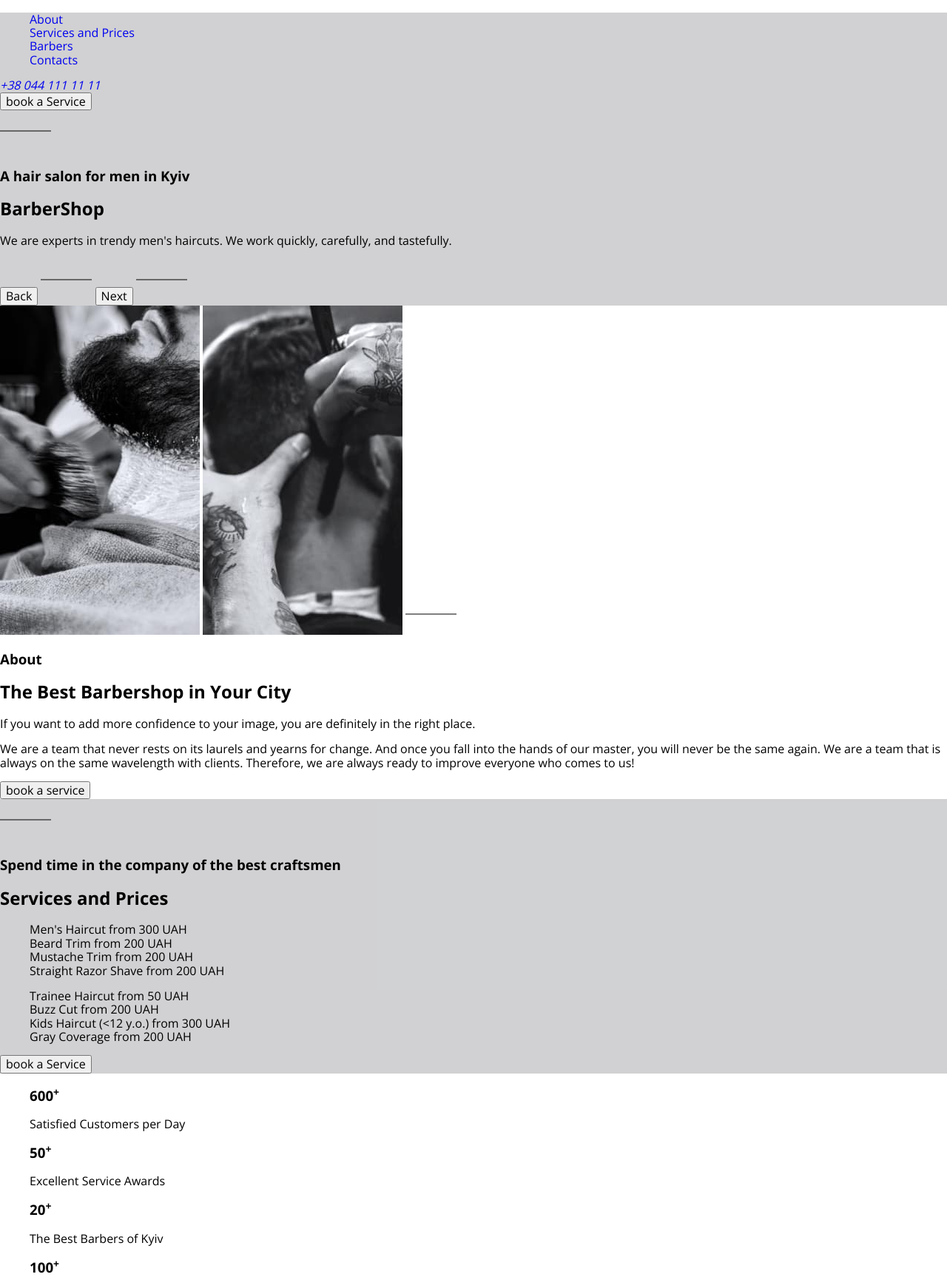
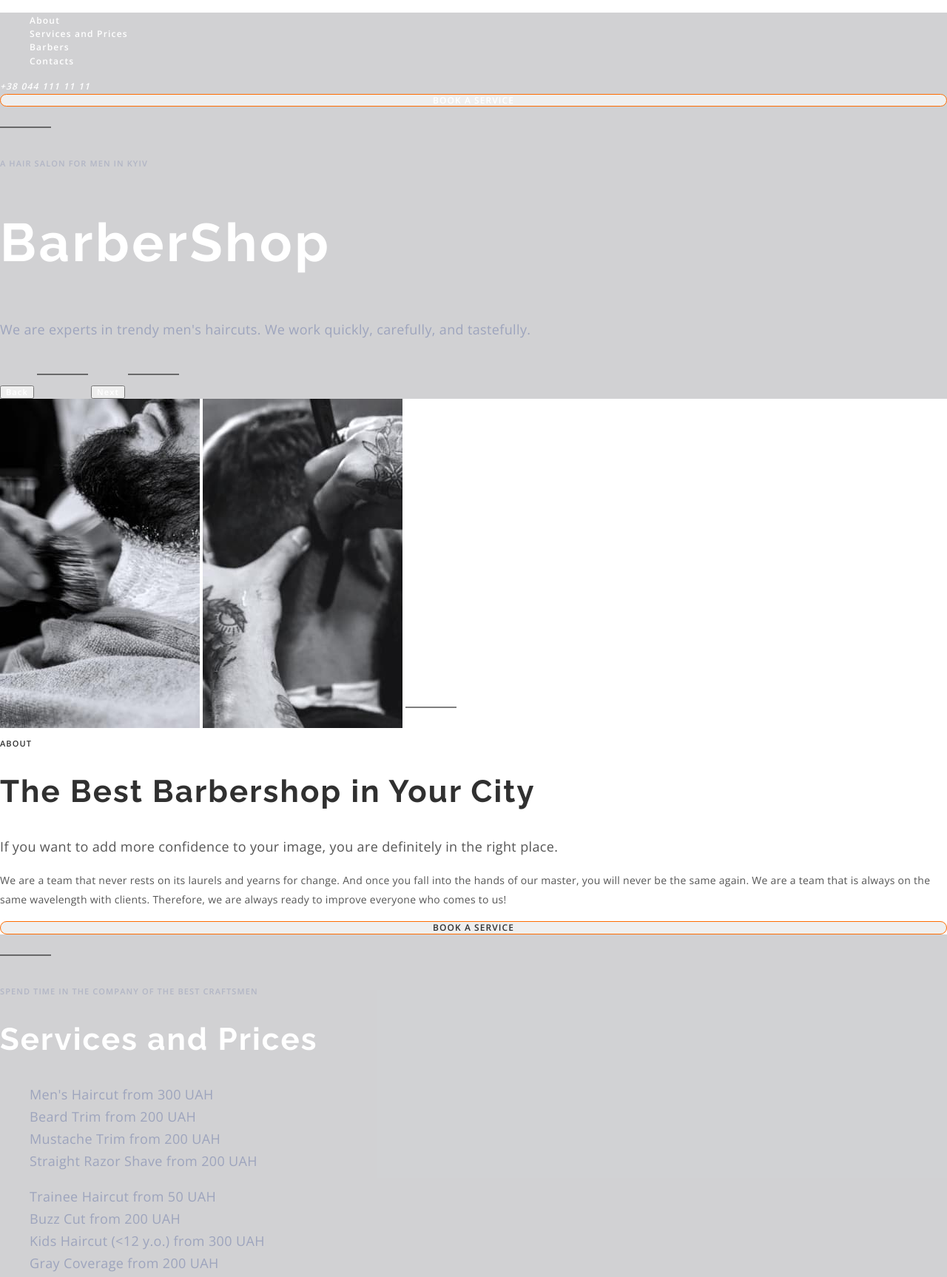
Before and after one commit to Stef712/barber-shop, a plain HTML site: page index.html in a window 1280 px wide. Shown: the part 187-1913 px from the top of the page at 74% size. Drawn offline with nearby package versions, Linux system fonts and the light colour scheme; files whose address does not match are found by name.

Commit message:
css text and color

```diff
--- a/css/styles.css
+++ b/css/styles.css
@@ -41,3 +41,238 @@ ul {
 .suply-background {
   background-color: #f7f7f7;
 }
+
+/* Header Section */
+
+.nav {
+  color: var(--white-color);
+  font-size: 12px;
+  font-weight: 600;
+  letter-spacing: 1.2px;
+  word-wrap: break-word;
+}
+
+.nav:hover,
+.nav:focus {
+  color: var(--brand-color);
+}
+
+.phone {
+  color: white;
+  font-size: 12px;
+  font-weight: 600;
+  text-transform: uppercase;
+  letter-spacing: 1.2px;
+  word-wrap: break-word;
+}
+
+.phone:hover,
+.phone:focus {
+  color: var(--brand-color);
+}
+
+.service-book-white {
+  color: var(--white-color);
+  font-size: 12px;
+  font-weight: 600;
+  text-transform: uppercase;
+  letter-spacing: 1.08px;
+  word-wrap: break-word;
+  width: 100%;
+  height: 100%;
+  border-radius: 25px;
+  border: 1px var(--brand-color) solid;
+}
+
+.service-book-white:hover,
+.service-book-white:focus {
+  color: var(--brand-color);
+}
+
+.gray-subtitle {
+  color: var(--gray-color);
+  font-size: 11px;
+  font-weight: 600;
+  text-transform: uppercase;
+  letter-spacing: 1.1px;
+  word-wrap: break-word;
+}
+
+.hero-title {
+  color: var(--white-color);
+  font-size: 72px;
+  font-family: Raleway;
+  font-weight: 700;
+  letter-spacing: 3.6px;
+  word-wrap: break-word;
+}
+
+.hero-text {
+  color: #9da4bd;
+  font-size: 18px;
+  font-weight: 400;
+  line-height: 30px;
+  letter-spacing: 0.36px;
+  word-wrap: break-word;
+}
+
+.hero-button {
+  color: var(--white-color);
+  font-size: 11px;
+  font-weight: 600;
+  letter-spacing: 1.1px;
+  word-wrap: break-word;
+}
+
+.hero-button:hover,
+.hero-button:focus {
+  color: var(--gray-color);
+}
+
+/* About Section */
+
+.black-subtitle {
+  color: var(--black-color);
+  font-size: 11px;
+  font-weight: 600;
+  text-transform: uppercase;
+  letter-spacing: 1.1px;
+  word-wrap: break-word;
+}
+
+.black-title {
+  color: var(--black-color);
+  font-size: 42px;
+  font-family: Raleway;
+  font-weight: 700;
+  letter-spacing: 2.1px;
+  word-wrap: break-word;
+}
+
+.main-content {
+  color: var(--content-color);
+  font-size: 18px;
+  font-weight: 400;
+  line-height: 30px;
+  letter-spacing: 0.36px;
+  word-wrap: break-word;
+}
+
+.second-content {
+  color: var(--content-color);
+  font-size: 14px;
+  font-family: Open Sans;
+  font-weight: 400;
+  line-height: 26px;
+  letter-spacing: 0.28px;
+  word-wrap: break-word;
+}
+
+.service-book-black {
+  color: var(--black-color);
+  font-size: 12px;
+  font-weight: 600;
+  text-transform: uppercase;
+  letter-spacing: 1.08px;
+  word-wrap: break-word;
+  width: 100%;
+  height: 100%;
+  border-radius: 25px;
+  border: 1px var(--brand-color) solid;
+}
+
+.service-book-black:hover,
+.service-book-black:focus {
+  color: var(--brand-color);
+}
+
+.white-title {
+  color: var(--white-color);
+  font-size: 42px;
+  font-family: Raleway;
+  font-weight: 700;
+  letter-spacing: 2.1px;
+  word-wrap: break-word;
+}
+
+.prices {
+  color: #9da4bd;
+  font-size: 18px;
+  font-weight: 400;
+  line-height: 30px;
+  letter-spacing: 0.36px;
+  word-wrap: break-word;
+}
+
+/* Why Section */
+
+.why-number {
+  color: var(--black-color);
+  font-size: 42px;
+  font-weight: 700;
+  letter-spacing: 2.1px;
+  word-wrap: break-word;
+}
+
+.why-sup {
+  color: var(--brand-color);
+  font-size: 16px;
+  font-weight: 600;
+  word-wrap: break-word;
+}
+
+.why-text {
+  color: var(--black-color);
+  font-size: 11px;
+  font-weight: 600;
+  word-wrap: break-word;
+}
+
+/* Our Barbers Section */
+
+.barber-name {
+  color: var(--black-color);
+  font-size: 18px;
+  font-weight: 400;
+  letter-spacing: 0.36px;
+  word-wrap: break-word;
+}
+
+.barber-service {
+  color: var(--brand-color);
+  font-size: 14px;
+  font-weight: 400;
+  letter-spacing: 0.28px;
+  word-wrap: break-word;
+}
+
+/* Contact Section */
+
+.contact-mail {
+  color: #9da4bd;
+  font-size: 18px;
+  font-weight: 400;
+  text-decoration: underline;
+  line-height: 30px;
+  letter-spacing: 0.36px;
+  word-wrap: break-word;
+}
+
+.white-subtitle {
+  color: var(--white-color);
+  font-size: 11px;
+  font-weight: 600;
+  text-transform: uppercase;
+  letter-spacing: 1.1px;
+  word-wrap: break-word;
+}
+
+/* Footer Section */
+
+.footer-info {
+  color: #9da4bd;
+  font-size: 11px;
+  font-weight: 600;
+  letter-spacing: 2.2px;
+  word-wrap: break-word;
+}
--- a/index.html
+++ b/index.html
@@ -58,21 +58,23 @@
           <nav>
             <ul>
               <li>
-                <a href="#about">About</a>
+                <a href="#about" class="nav">About</a>
               </li>
               <li>
-                <a href="#prices">Services and Prices</a>
+                <a href="#prices" class="nav">Services and Prices</a>
               </li>
               <li>
-                <a href="#barbers">Barbers</a>
+                <a href="#barbers" class="nav">Barbers</a>
               </li>
-              <li><a href="#contacts">Contacts</a></li>
+              <li><a href="#contacts" class="nav">Contacts</a></li>
             </ul>
           </nav>
           <address>
-            <a href="tel:+380441111111">+38 044 111 11 11</a>
+            <a href="tel:+380441111111" class="phone">+38 044 111 11 11</a>
           </address>
-          <button type="button">book a Service</button>
+          <button type="button" class="service-book-white">
+            book a Service
+          </button>
         </header>
       </div>
     </section>
@@ -82,18 +84,18 @@
         <svg width="69" height="56">
           <use href="./images/icons.svg#slider"></use>
         </svg>
-        <h3>A hair salon for men in Kyiv</h3>
-        <h1>BarberShop</h1>
-        <p>
+        <h3 class="gray-subtitle">A hair salon for men in Kyiv</h3>
+        <h1 class="hero-title">BarberShop</h1>
+        <p class="hero-text">
           We are experts in trendy men's haircuts. We work quickly, carefully,
           and tastefully.
         </p>
         <!-- Control Buttons -->
-        <button type="button">Back</button>
+        <button type="button" class="hero-button">Back</button>
         <svg width="69" height="56">
           <use href="./images/icons.svg#slider"></use>
         </svg>
-        <button type="button">Next</button>
+        <button type="button" class="hero-button">Next</button>
         <svg width="69" height="56">
           <use href="./images/icons.svg#slider"></use>
         </svg>
@@ -107,20 +109,20 @@
         <svg width="69" height="56">
           <use href="./images/icons.svg#slider"></use>
         </svg>
-        <h3 id="about">About</h3>
-        <h2>The Best Barbershop in Your City</h2>
-        <p>
+        <h3 id="about" class="black-subtitle">About</h3>
+        <h2 class="black-title">The Best Barbershop in Your City</h2>
+        <p class="main-content">
           If you want to add more confidence to your image, you are definitely
           in the right place.
         </p>
-        <p>
+        <p class="second-content">
           We are a team that never rests on its laurels and yearns for change.
           And once you fall into the hands of our master, you will never be the
           same again. We are a team that is always on the same wavelength with
           clients. Therefore, we are always ready to improve everyone who comes
           to us!
         </p>
-        <button type="button">book a service</button>
+        <button type="button" class="service-book-black">book a service</button>
       </section>
       <!-- Price Section -->
       <section>
@@ -128,21 +130,25 @@
           <svg width="69" height="56">
             <use href="./images/icons.svg#slider"></use>
           </svg>
-          <h3>Spend time in the company of the best craftsmen</h3>
-          <h2 id="prices">Services and Prices</h2>
-          <ul>
+          <h3 class="gray-subtitle">
+            Spend time in the company of the best craftsmen
+          </h3>
+          <h2 id="prices" class="white-title">Services and Prices</h2>
+          <ul class="prices">
             <li>Men's Haircut from 300 UAH</li>
             <li>Beard Trim from 200 UAH</li>
             <li>Mustache Trim from 200 UAH</li>
             <li>Straight Razor Shave from 200 UAH</li>
           </ul>
-          <ul>
+          <ul class="prices">
             <li>Trainee Haircut from 50 UAH</li>
             <li>Buzz Cut from 200 UAH</li>
             <li>Kids Haircut (&lt;12 y.o.) from 300 UAH</li>
             <li>Gray Coverage from 200 UAH</li>
           </ul>
-          <button type="button">book a Service</button>
+          <button type="button" class="service-book-white">
+            book a Service
+          </button>
         </div>
       </section>
       <!-- Why Section -->
@@ -150,29 +156,29 @@
         <!-- Left Sub-section -->
         <ul>
           <li>
-            <h3>600<sup>+</sup></h3>
-            <p>Satisfied Customers per Day</p>
+            <h3 class="why-number">600<sup class="why-sup">+</sup></h3>
+            <p class="why-text">Satisfied Customers per Day</p>
           </li>
           <li>
-            <h3>50<sup>+</sup></h3>
-            <p>Excellent Service Awards</p>
+            <h3 class="why-number">50<sup class="why-sup">+</sup></h3>
+            <p class="why-text">Excellent Service Awards</p>
           </li>
           <li>
-            <h3>20<sup>+</sup></h3>
-            <p>The Best Barbers of Kyiv</p>
+            <h3 class="why-number">20<sup class="why-sup">+</sup></h3>
+            <p class="why-text">The Best Barbers of Kyiv</p>
           </li>
           <li>
-            <h3>100<sup>+</sup></h3>
-            <p>Gifts for Regular Customers</p>
+            <h3 class="why-number">100<sup class="why-sup">+</sup></h3>
+            <p class="why-text">Gifts for Regular Customers</p>
           </li>
         </ul>
         <!-- Right Sub-section -->
         <svg width="69" height="56">
           <use href="./images/icons.svg#slider"></use>
         </svg>
-        <h3>Old school</h3>
-        <h2>Why do they come to us?</h2>
-        <p>
+        <h3 class="black-subtitle">Old school</h3>
+        <h2 class="black-title">Why do they come to us?</h2>
+        <p class="main-content">
           Only good things are said about us. But it is better to see and feel 1
           time than to read 10 times.
         </p>
@@ -183,13 +189,15 @@
           <svg width="69" height="56">
             <use href="./images/icons.svg#slider"></use>
           </svg>
-          <h3>for true connoisseurs of the atmosphere</h3>
-          <h2 id="barbers">Our Barbers</h2>
+          <h3 class="black-subtitle">
+            for true connoisseurs of the atmosphere
+          </h3>
+          <h2 id="barbers" class="black-title">Our Barbers</h2>
           <ul>
             <li>
               <img src="./images/barbers/john-smith.jpg" alt="John Smith" />
-              <h4>John Smith</h4>
-              <p>Extreme Barber</p>
+              <h4 class="barber-name">John Smith</h4>
+              <p class="barber-service">Extreme Barber</p>
               <ul>
                 <li>
                   <svg width="69" height="56">
@@ -215,8 +223,8 @@
             </li>
             <li>
               <img src="./images/barbers/michele-doe.jpg" alt="Michele Doe" />
-              <h4>Michele Doe</h4>
-              <p>Extreme Barber</p>
+              <h4 class="barber-name">Michele Doe</h4>
+              <p class="barber-service">Extreme Barber</p>
               <ul>
                 <li>
                   <svg width="69" height="56">
@@ -242,8 +250,8 @@
             </li>
             <li>
               <img src="./images//barbers/alan-black.jpg" alt="Alan Black" />
-              <h4>Alan Black</h4>
-              <p>Extreme Barber</p>
+              <h4 class="barber-name">Alan Black</h4>
+              <p class="barber-service">Extreme Barber</p>
               <ul>
                 <li>
                   <svg width="69" height="56">
@@ -275,7 +283,7 @@
         <svg width="69" height="56">
           <use href="./images/icons.svg#slider"></use>
         </svg>
-        <h3>In Latin, "barba" means "beard"</h3>
+        <h3 class="black-subtitle">In Latin, "barba" means "beard"</h3>
         <img src="./images/portfolio/hair-style-cut.jpg" alt="First Image" />
         <img src="./images/portfolio/barber-cut.jpg" alt="Second Image" />
         <img src="./images/portfolio/final-step.jpg" alt="Third Image" />
@@ -285,34 +293,40 @@
       <section>
         <div class="gray-background">
           <!-- Left Side -->
-          <h2>Book a Service</h2>
+          <h2 class="white-title">Book a Service</h2>
           <!-- Right Side -->
-          <h2 id="contacts">Contacts</h2>
-          <address>
+          <h2 id="contacts" class="white-title">Contacts</h2>
+          <address class="prices">
             Main Street, 7A Kyiv, 08132<br />
-            <a href="tel:+380441111111">+38 044 111 11 11</a>
-            <a href="mailto:barbershop@email.com">barbershop@email.com</a>
+            <a href="tel:+380441111111" class="prices">+38 044 111 11 11</a>
+            <a href="mailto:barbershop@email.com" class="contact-mail"
+              >barbershop@email.com</a
+            >
           </address>
           <svg width="69" height="56">
             <use href="./images/icons.svg#slider"></use>
           </svg>
-          <h3>working hours</h3>
-          <p>Daily from 9:00 AM till 22:00 PM</p>
+          <h3 class="white-subtitle">working hours</h3>
+          <p class="prices">Daily from 9:00 AM till 22:00 PM</p>
         </div>
       </section>
     </main>
     <!-- Footer Section -->
     <footer class="suply-background">
-      <p>&copy; Copyright 2022</p>
+      <p class="footer-info">&copy; Copyright 2022</p>
       <svg width="69" height="56">
         <use href="./images/icons.svg#slider"></use>
       </svg>
       <ul>
         <li>
-          <a href="https://www.instagram.com/">Instagram</a>
+          <a href="https://www.instagram.com/" class="social-media-link"
+            >Instagram</a
+          >
         </li>
         <li>
-          <a href="https://www.youtube.com/">Youtube</a>
+          <a href="https://www.youtube.com/" class="social-media-link"
+            >Youtube</a
+          >
         </li>
       </ul>
     </footer>
```
